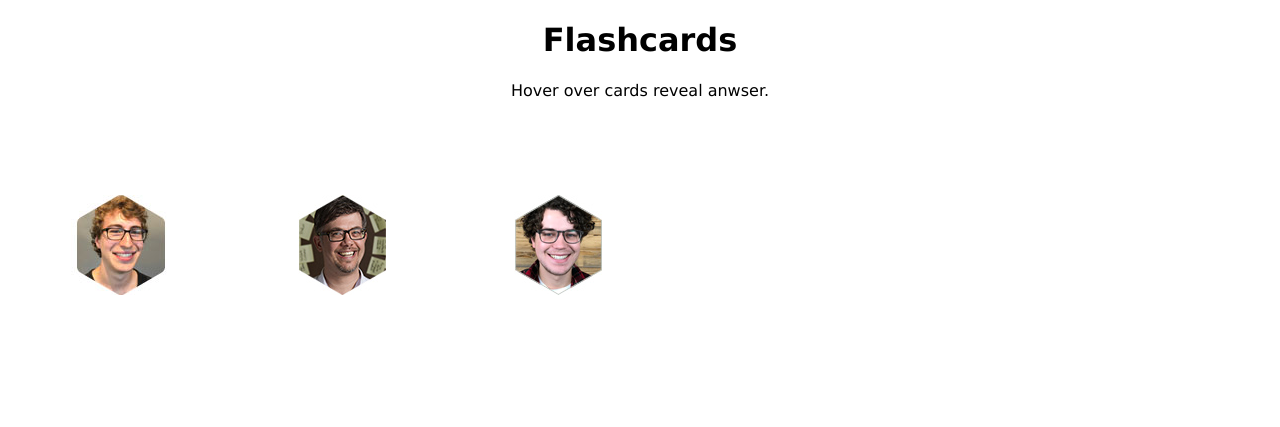
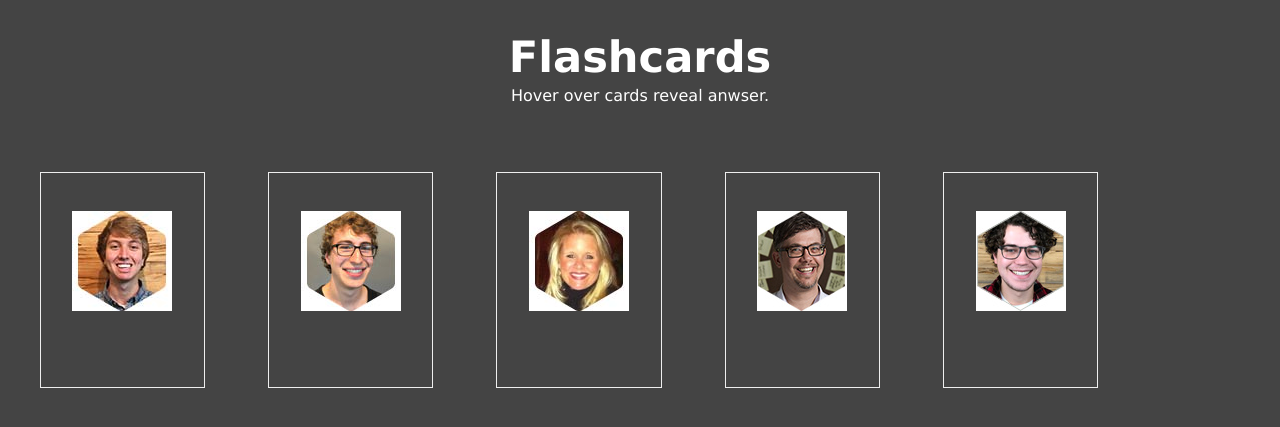
Before and after one commit to chancesmith/php-flashcards, a PHP site: page / in a window 1280 px wide. Shown: the top 427 px of the page. Run offline with PHP 8.4, Linux system fonts and the light colour scheme.

Commit message:
💅  STYLE: adds background and extra hover state

```diff
--- a/assets/css/main.css
+++ b/assets/css/main.css
@@ -1,8 +1,20 @@
+body {
+  background: #444;
+  color: white;
+  font-family: "Lucida Sans", "Lucida Sans Regular", "Lucida Grande",
+    "Lucida Sans Unicode", Geneva, Verdana, sans-serif;
+}
+
 h1,
 p {
   text-align: center;
-  font-family: "Lucida Sans", "Lucida Sans Regular", "Lucida Grande",
-    "Lucida Sans Unicode", Geneva, Verdana, sans-serif;
+}
+h1 {
+  font-size: 2.7em;
+  line-height: 0;
+}
+header {
+  padding: 20px;
 }
 ul.cards {
   list-style: none;
@@ -14,10 +26,16 @@ ul.cards li {
   display: flex;
   flex-direction: column;
   justify-content: center;
+  flex-wrap: wrap;
   text-align: center;
-  padding: 5%;
+  margin: 2.5%;
+  padding: 2.5%;
+  border: 1px solid #eee;
   height: 150px;
   max-width: 150px;
+}
+ul.cards li:hover {
+  border-bottom: 2px solid #eee;
 }
 ul.cards li:hover span {
   opacity: 1;
@@ -25,5 +43,6 @@ ul.cards li:hover span {
 ul.cards li span {
   text-align: center;
   opacity: 0;
+  padding: 20px 0 0;
   transition: all 320ms ease-in-out;
 }
--- a/index.php
+++ b/index.php
@@ -8,8 +8,10 @@
   <link rel="stylesheet" href="./assets/css/main.css">
 </head>
 <body>
-  <h1>Flashcards</h1>
-  <p>Hover over cards reveal anwser.</p>
+  <header>
+    <h1>Flashcards</h1>
+    <p>Hover over cards reveal anwser.</p>
+  </header>
   <ul class="cards">
   <?php
     // get images in dir
```
Also changed, not shown: cards/adam.jpg (added), cards/jill.jpg (added).
